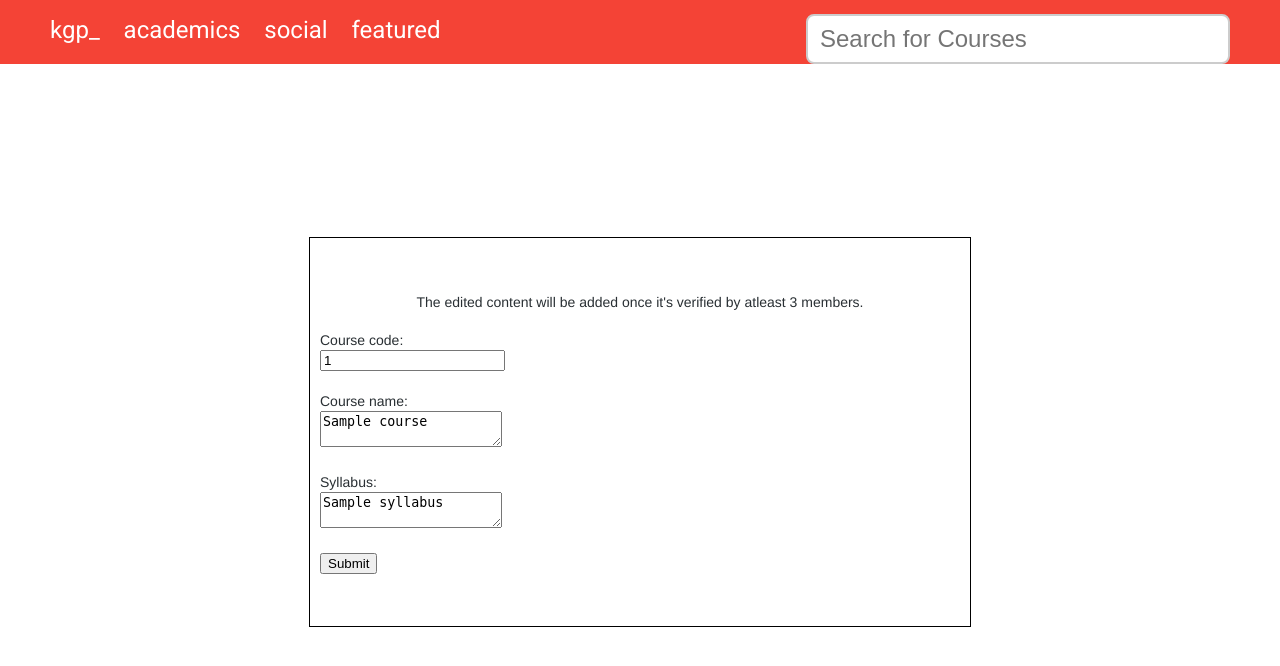
After one commit to sri-rad/kgpmods, a Django app: template templates/course_edit.html in a window 1280 px wide. The commit adds this page. Shown: the top 666 px of the page. Run offline with Django 3.2, Linux system fonts and the light colour scheme; the template is opened without the code that fills it: most values are stand-ins (such as "Sample title", 1, 10 or a date in 2020); some libraries are stand-ins or nearby versions.

Commit message:
add course-edit page

```diff
--- a/courses/urls.py
+++ b/courses/urls.py
@@ -4,6 +4,7 @@ from . import views
 
 urlpatterns = [
     url(r'^$', views.search, name='course_home'),
+    url(r'^([A-Z0-9]+)/edit$', views.edit, name='course_edit'),
     url(r'^([A-Z0-9]+)$', views.index, name='course_index'),
     url(r'^compare$', views.compare, name='grade_compare'),
 ]
--- a/courses/views.py
+++ b/courses/views.py
@@ -31,3 +31,8 @@ def compare(request):
     course_grades1 = str(json.dumps(course_data['BT21002']['grades']))
     course_grades2 = str(json.dumps(course_data['AG31003']['grades']))
     return HttpResponse(render(request, 'compare_grades.html', context = {'grades1': course_grades1, 'grades2': course_grades2}))
+
+def edit(request,course_id):
+    course_data = json.loads(open(os.path.join(BASE_DIR, 'courses.json'),'r').read())
+    course = course_data[course_id]
+    return HttpResponse(render(request, 'course_edit.html', context = {'course': course}))
--- /dev/null
+++ b/templates/course_edit.html
@@ -0,0 +1,16 @@
+{%extends "basic_header.html"%}
+
+{%block pagebody%}
+
+<span id="unavail"><p align="center">The edited content will be added once it's verified by atleast 3 members.</p> <form action="action_page.php" method="post">
+  Course code:<br>
+  <input type="text" value={{course.id}}><br><br>
+  Course name:<br>
+  <textarea name='name'>{{course.name}}</textarea><br><br>
+  Syllabus:<br>
+  <textarea width="90%"" name="syllabus" >{{course.syllabus}}</textarea><br><br>
+  <input type="submit" value="Submit">
+</form>
+</form></span>
+
+{%endblock%}
--- a/templates/course_page.html
+++ b/templates/course_page.html
@@ -5,9 +5,13 @@
 <script src="http://d3js.org/d3.v3.min.js"></script>
 
 <main class="demo-main mdl-layout__content">
+
 <div class="demo-container mdl-grid">
-<div class="mdl-cell mdl-cell--1-col mdl-cell--hide-tablet mdl-cell--hide-phone"></div>
+<div style="display:flex;justify-content:center;align-items:center;" class="mdl-cell mdl-cell--1-col mdl-cell--hide-tablet mdl-cell--hide-phone"><a href={{course.id}}/edit id = "edit" class="button mdl-button mdl-js-button mdl-button--fab mdl-js-ripple-effect mdl-button--colored">
+  <i class="material-icons">edit</i>
+</a></div>
 <div class="demo-content mdl-color--white  content mdl-color-text--grey-800 mdl-cell mdl-cell--5-col">
+
   <h3>{{course.id}}<span class="stype">Spring</span><span class="stype">Autumn</span></h3>
   <h4> {{course.name}}</h4>
   <i class="material-icons red">favorite</i>
```
Also changed, not shown: 5 other files.
